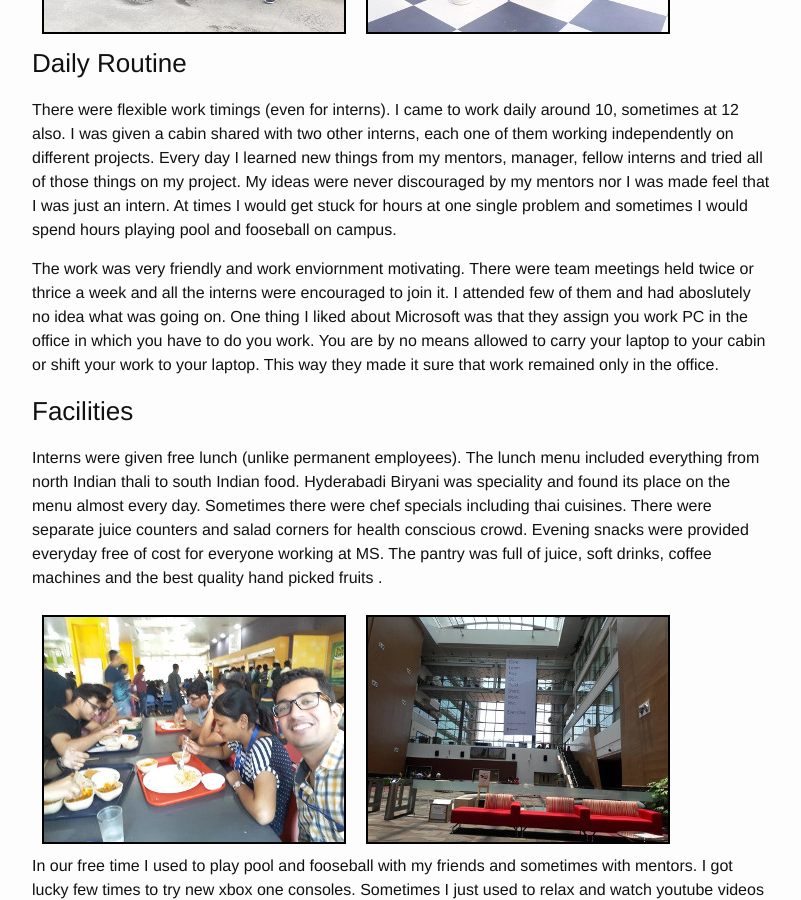
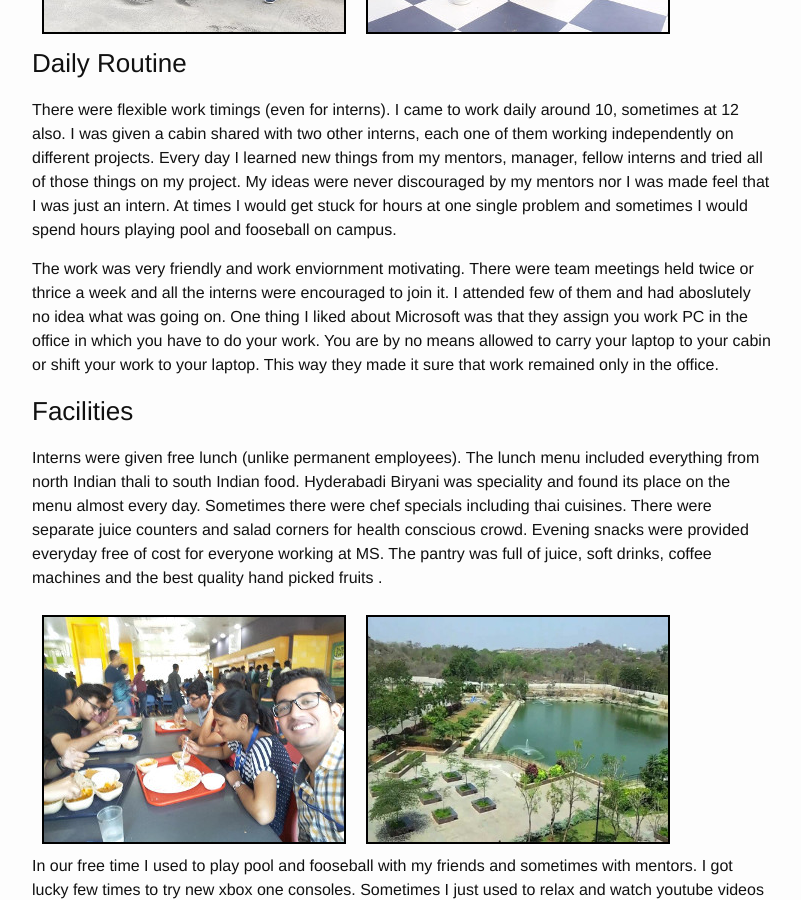
Before and after one commit to manuchandel/manuchandel.github.io, a Jekyll site: the page built from _posts/2016-08-25-MicrosoftIDC.md, in a window 1280 px wide and 900 px high, scrolled down 1801 px. Shown: the whole window, without its empty margins (238-1039 px from the left). Built offline with Jekyll 4.4.1, drawn with Linux system fonts in a browser that asks for light colours; nearby versions of some CDN libraries; comment, search, counter and statistics services are not loaded.

Commit message:
final commit

```diff
--- a/_posts/2016-08-25-MicrosoftIDC.md
+++ b/_posts/2016-08-25-MicrosoftIDC.md
@@ -42,7 +43,7 @@ Here are the few pictures clicked by me with my fellow interns at campus tour.
 
 There were flexible work timings (even for interns). I came to work daily around 10, sometimes at 12 also. I was given a cabin shared with two other interns, each one of them working independently on different projects. Every day I learned new things from my mentors, manager, fellow interns and tried all of those things on my project. My ideas were never discouraged by my mentors nor I was made feel that I was just an intern. At times I would get stuck for hours at one single problem and sometimes I would spend hours playing pool and fooseball on campus.
 
-The work was very friendly and work enviornment motivating. There were team meetings held twice or thrice a week and all the interns were encouraged to join it. I attended few of them and had aboslutely no idea what was going on. One thing I liked about Microsoft was that they assign you work PC in the office in which you have to do you work. You are by no means allowed to carry your laptop to your cabin or shift your work to your laptop. This way they made it sure that work remained only in the office.
+The work was very friendly and work enviornment motivating. There were team meetings held twice or thrice a week and all the interns were encouraged to join it. I attended few of them and had aboslutely no idea what was going on. One thing I liked about Microsoft was that they assign you work PC in the office in which you have to do your work. You are by no means allowed to carry your laptop to your cabin or shift your work to your laptop. This way they made it sure that work remained only in the office.
 
 ### Facilities
 
@@ -50,7 +51,7 @@ Interns were given free lunch (unlike permanent employees). The lunch menu inclu
 The pantry was full of juice, soft drinks, coffee machines and the best quality hand picked fruits .
 
 <div><img src="/assets/img/lunch.jpg" height="225" width="300" align="left" style="margin:10px 10px 10px 10px; border: 2px black solid;">
-	<img src="/assets/img/entrance.jpg" height="225" width="300" aligh="right" style="margin:10px 10px 10px 10px; border: 2px black solid;">
+	<img src="/assets/img/lake.jpg" height="225" width="300" aligh="right" style="margin:10px 10px 10px 10px; border: 2px black solid;">
 </div>
 
 In our free time I used to play pool and fooseball with my friends and sometimes with mentors. I got lucky few times to try new xbox one consoles. Sometimes I just used to relax and watch youtube videos on my work PC. There was no social media restrictions on our internet connection. You could just literally watch anything.
```
Also changed, not shown: other parts of _posts/2016-08-25-MicrosoftIDC.md (+1 -0 lines), assets/img/MSIDCthumbnail.jpg (added), assets/img/entrance.jpg (deleted), assets/img/image8.png (added), assets/img/lake.jpg (added).
